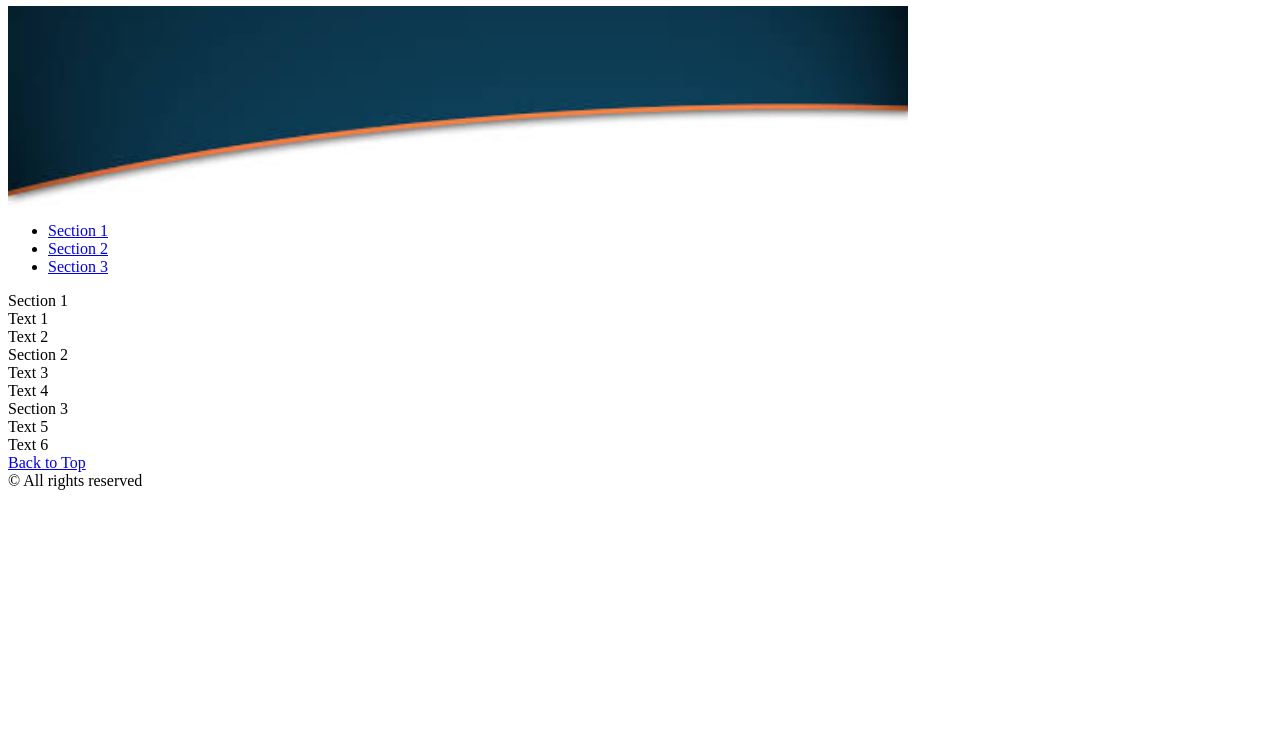
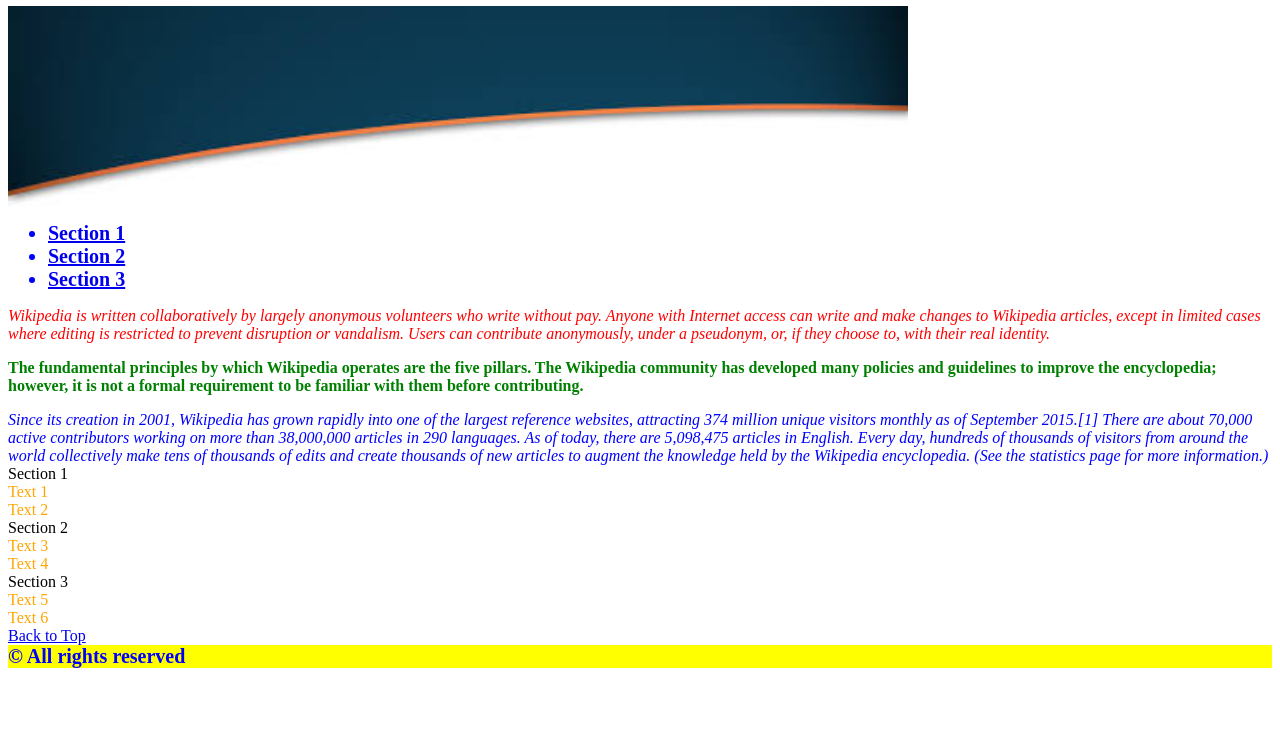
Before and after one commit to priyankmg/coursera-test, a plain HTML site: page site/headings.html in a window 1280 px wide. Shown: the part 60-800 px from the top of the page. Drawn offline with Linux system fonts and the light colour scheme.

Commit message:
headings.html

```diff
--- a/site/headings.html
+++ b/site/headings.html
@@ -5,6 +5,41 @@
 <head>
 	<meta charset="utf-8">
 	<title>Heading example</title>
+	<style type="text/css">
+	 h1 {
+	 	color: red;
+	 	font-style: italic;
+	 }
+	 li {
+	 	color: blue;
+	 	font-size: 20px;
+	 	font-weight: bold;
+	 }
+	 .blue {
+	 	color:blue;
+	 }
+	 article, #orange {
+	 	color:orange;
+	 }
+	 p.italic {
+	 	font-style: italic;
+	 	color: red;
+	 }
+	 div.italic {
+	 	font-style:italic;
+	 	color: blue;
+	 }
+
+	 article p {
+	 	color: green;
+	 	font-weight: bold;
+	 }
+	 .blue.background {
+	 	background-color: yellow;
+	 	font-weight: bolder;
+	 	font-size: 20px;
+	 }
+	</style>
 </head>
 
 
@@ -17,6 +52,22 @@
 	<li><a href="#Section3">Section 3</a></li>
 </ul>
 
+<p class="italic">
+Wikipedia is written collaboratively by largely anonymous volunteers who write without pay. Anyone with Internet access can write and make changes to Wikipedia articles, except in limited cases where editing is restricted to prevent disruption or vandalism. Users can contribute anonymously, under a pseudonym, or, if they choose to, with their real identity.
+</p>
+
+<article>
+	<p >
+		The fundamental principles by which Wikipedia operates are the five pillars. The Wikipedia community has developed many policies and guidelines to improve the encyclopedia; however, it is not a formal requirement to be familiar with them before contributing.
+	</p>
+</article>
+
+<div class="italic">
+Since its creation in 2001, Wikipedia has grown rapidly into one of the largest reference websites, attracting 374 million unique visitors monthly as of September 2015.[1] There are about 70,000 active contributors working on more than 38,000,000 articles in 290 languages. As of today, there are 5,098,475 articles in English. Every day, hundreds of thousands of visitors from around the world collectively make tens of thousands of edits and create thousands of new articles to augment the knowledge held by the Wikipedia encyclopedia. (See the statistics page for more information.)
+
+</div>
+
+
 <section id="Section1">
 	Section 1
 	<article>Text 1</article>
@@ -25,7 +76,7 @@
 
 <section id="Section2">
 	Section 2
-	<article>Text 3</article>
+	<article id="orange">Text 3</article>
 	<article>Text 4</article>
 </section>
 
@@ -39,12 +90,9 @@
 	<a href="#Top">Back to Top</a>
 </section>
 
-<!--
-
--->
 
 </body>
 
-<footer>&copy All rights reserved</footer>
+<footer class="blue background">&copy All rights reserved</footer>
 
 </html>
```
